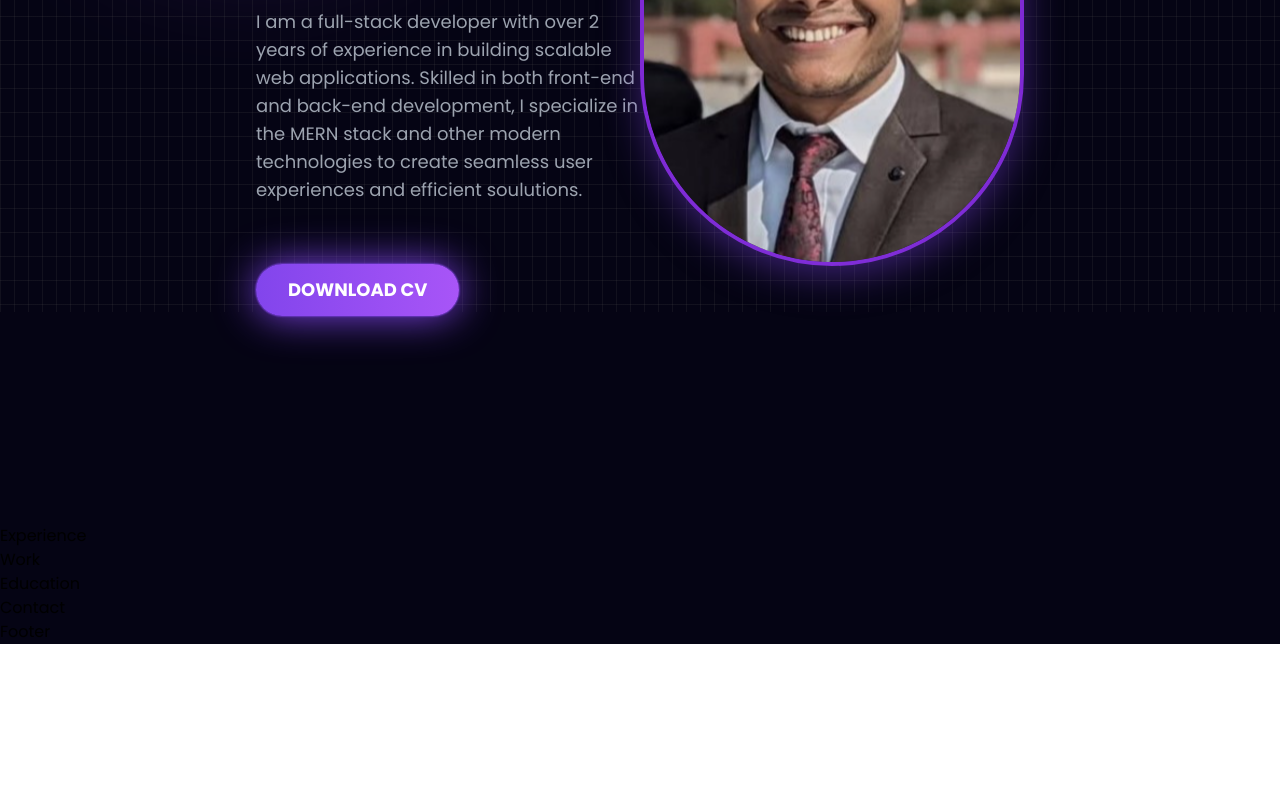
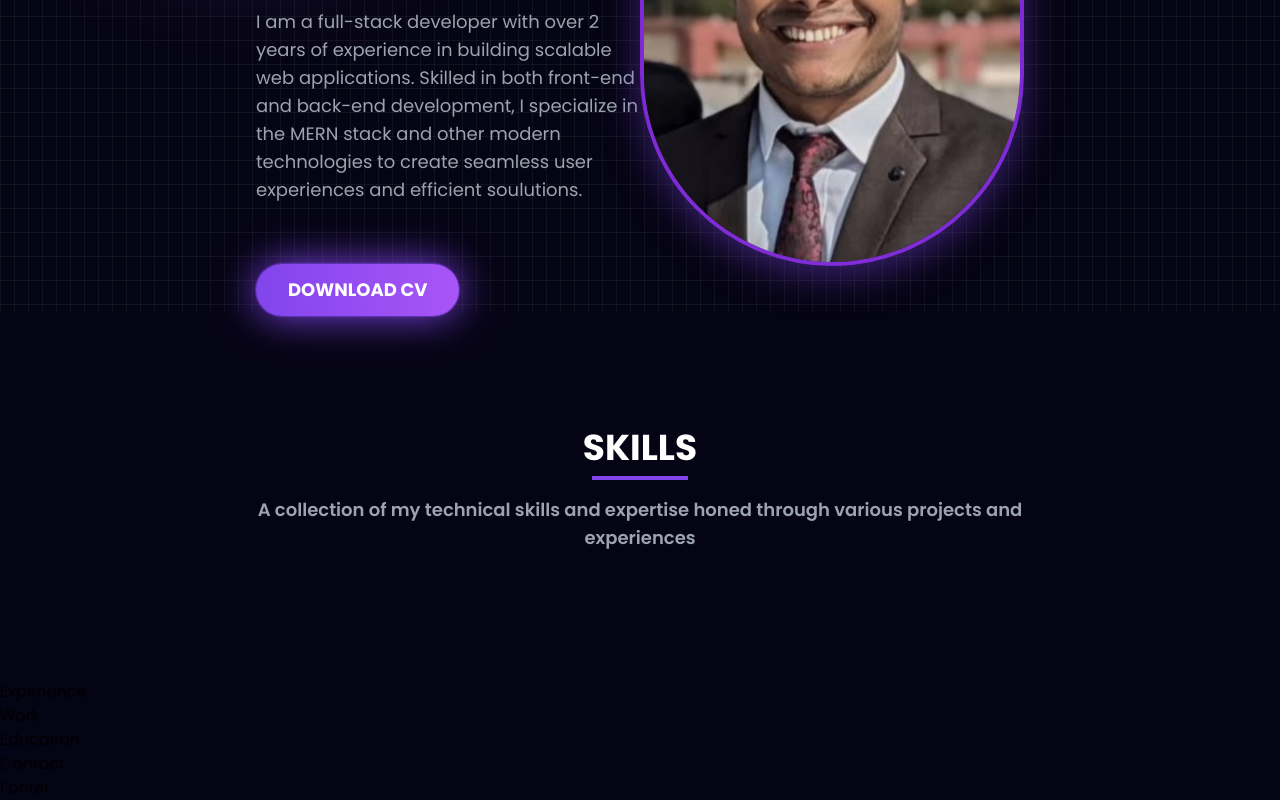
Before and after one commit to JySagar/portfolio-website, a React (Vite) app: page / in a window 1280 px wide. Shown: the part 488-1288 px from the top of the page. Before the commit the page ends 1132 px from the top, so only its background shows below. Built offline with nearby package versions, Linux system fonts and the light colour scheme.

Commit message:
now to add skill categories

```diff
--- a/src/components/Skills/Skills.jsx
+++ b/src/components/Skills/Skills.jsx
@@ -6,7 +6,18 @@ const Skills = () => {
     <section
       id="skills"
       className="py-24 pb-24 px-[12vw] md:px-[7vw] lg:px-[20vw] font-sans bg-skills-gradient"
-    ></section>
+    >
+      {/* Section Title */}
+      <div className="text-center mb-8">
+        <h2 className="text-3xl sm:text-4xl font-bold text-white">SKILLS</h2>
+        <div className="w-24 h-1 bg-[#8245ec] mx-auto mt-2"></div>
+        <p className="text-gray-400 mt-4 text-lg font-semibold">
+          A collection of my technical skills and expertise honed through
+          various projects and experiences
+        </p>
+      </div>
+      {/* Skills Categories */}
+    </section>
   );
 };
 
```
